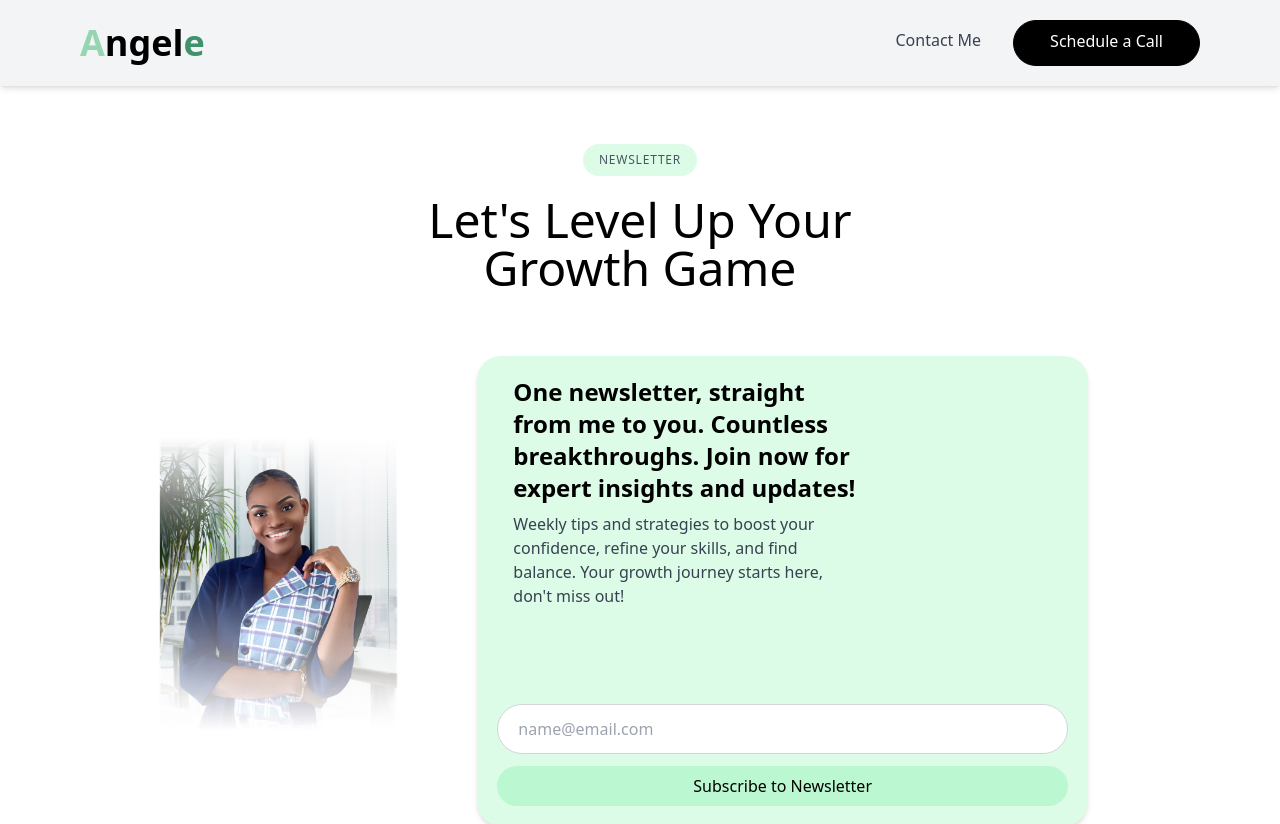
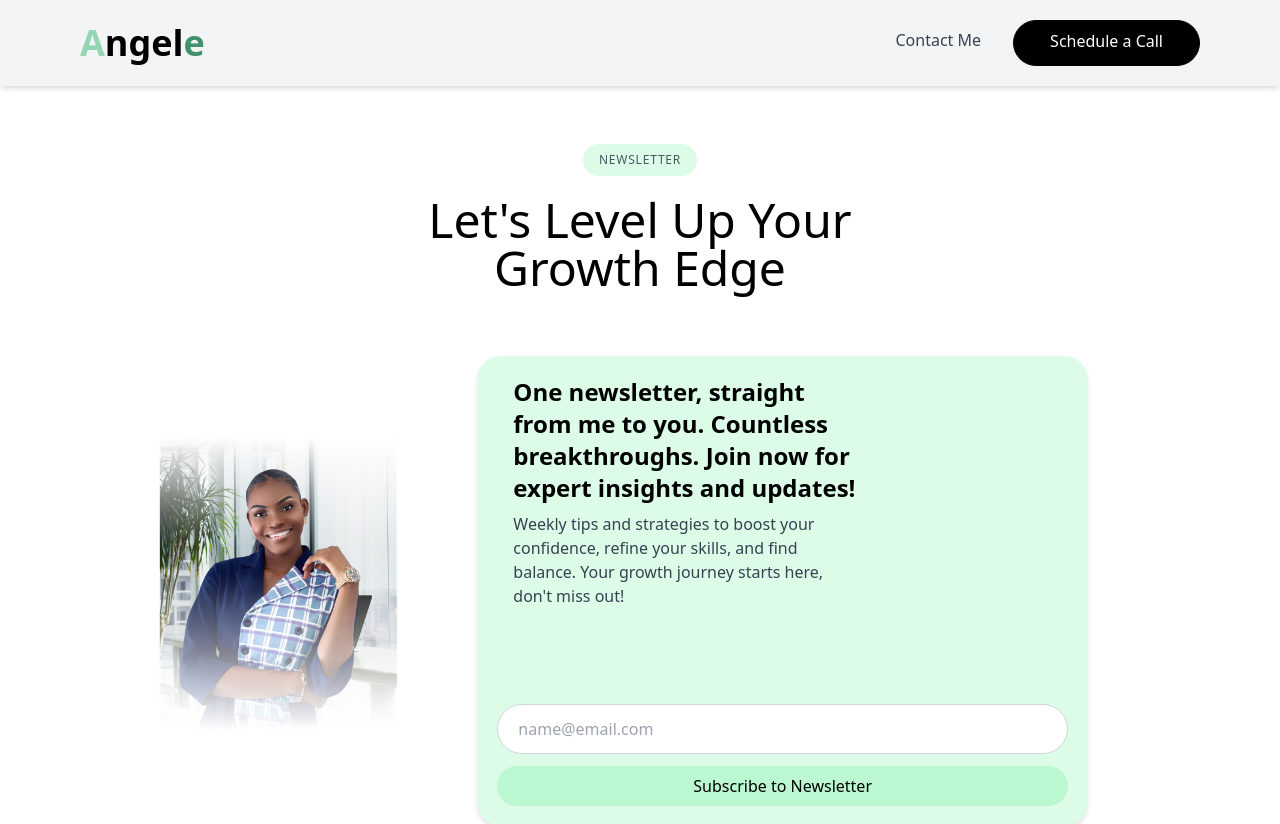
Before and after one commit to angelngele/coachangel, a Next.js app: page / in a window 1280 px wide. Shown: the top 824 px of the page. Built offline with nearby package versions, Linux system fonts and the light colour scheme.

Commit message:
adjust contact info and typos, spacing

```diff
--- a/app/components/NewsLetter.tsx
+++ b/app/components/NewsLetter.tsx
@@ -72,7 +72,7 @@ export default function NewsLetter() {
                 <div className="text-center mt-5 font-medium">
                     <p className="text-4xl sm:text-5xl newsletter-heading">
                         <span>Let&#39;s Level Up Your</span>
-                        <span className="block">Growth Game</span>
+                        <span className="block">Growth Edge</span>
                     </p>
                 </div>
             </motion.div>
--- a/app/layout.tsx
+++ b/app/layout.tsx
@@ -9,8 +9,8 @@ const manrope = Manrope({ subsets: ['latin'], variable: '--font-manrope' });
 const inter = Inter({ subsets: ['latin'], variable: '--font-inter' });
 
 export const metadata: Metadata = {
-  title: "Create Next App",
-  description: "Generated by create next app",
+  title: "Coach Angel",
+  description: "Coach Angel Newsletter",
 };
 
 export default function RootLayout({
```
